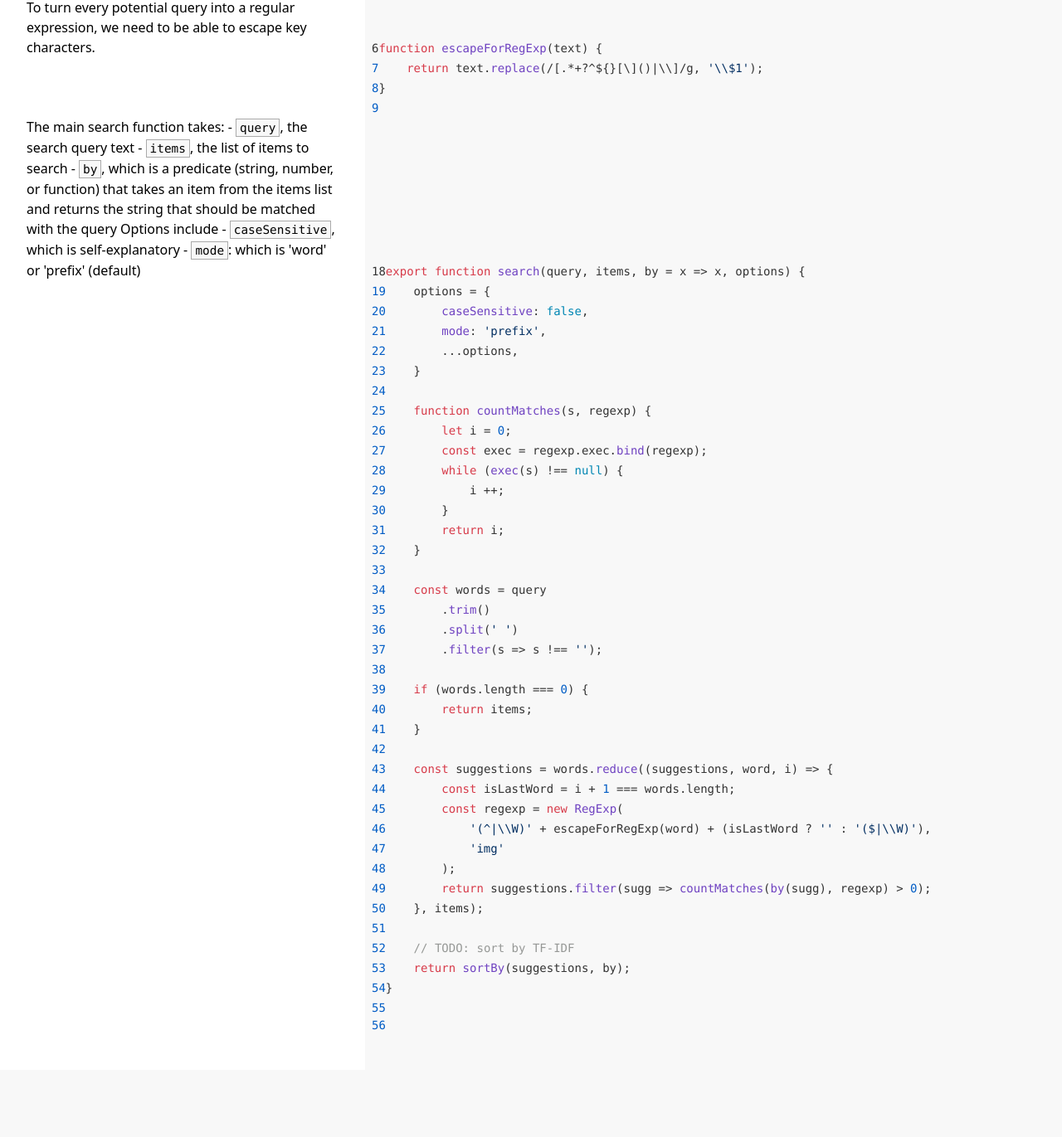
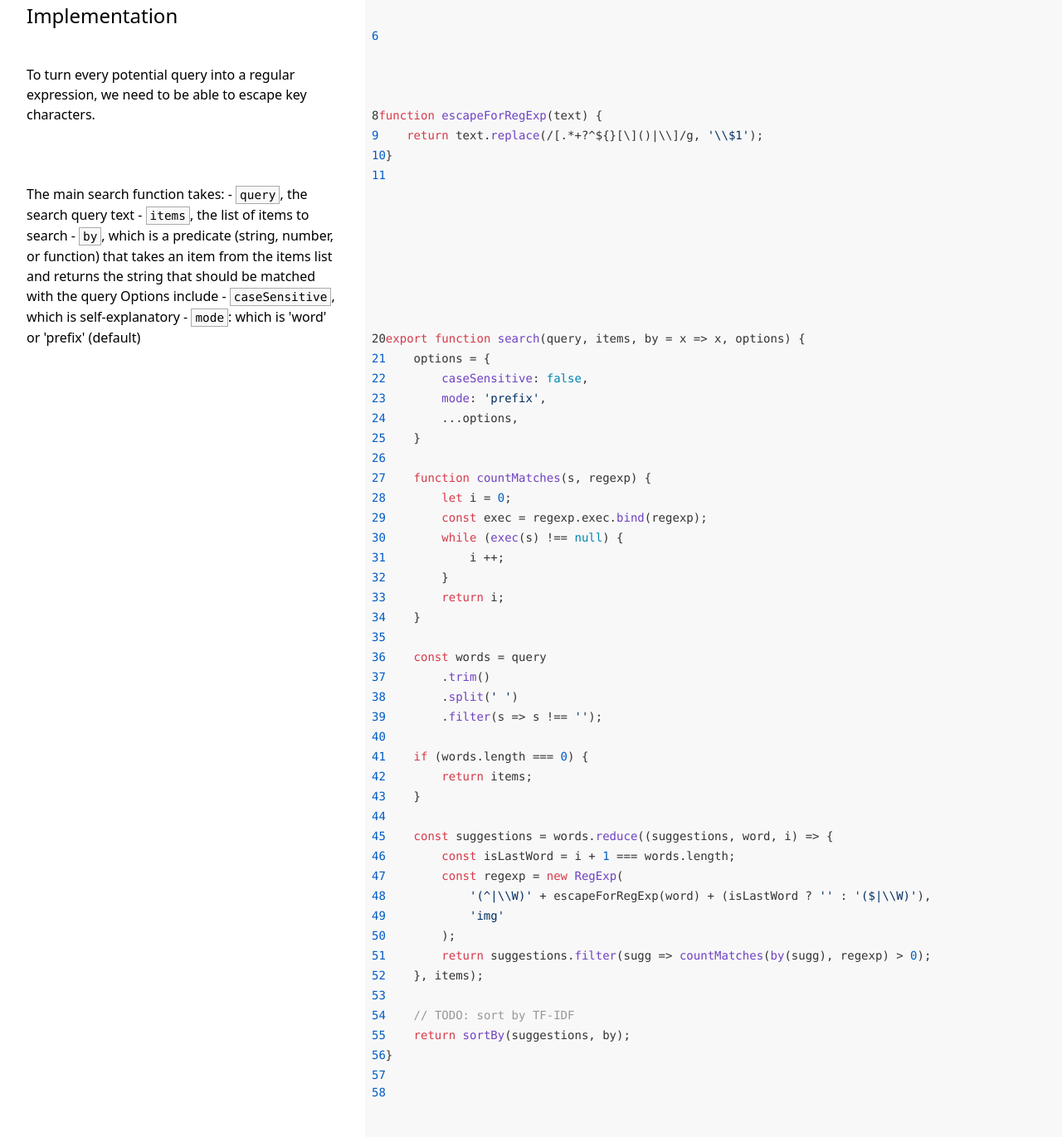
Before and after one commit to thesephist/libsearch, a website: page docs/lib/search.js.html in a window 1280 px wide. Shown: the part 392-1763 px from the top of the page at 83% size. Before the commit the page ends 1682 px from the top, so only its background shows below. Drawn offline with nearby package versions, Linux system fonts and the light colour scheme.

Commit message:
docs: Regenerate docs

```diff
--- a/docs/lib/search.js.html
+++ b/docs/lib/search.js.html
@@ -5,7 +5,7 @@
     <meta charset="UTF-8">
     <meta http-equiv="X-UA-Compatible" content="ie=edge">
     <title>./lib/search.js annotated source</title>
-    <link rel="stylesheet" href="/main.css">
+    <link rel="stylesheet" href="/libsearch/main.css">
 </head>
 
 <body>
@@ -13,61 +13,64 @@
         <div class="line">
             <div class="doc">
                 <h1>./lib/search.js <span class="fade">annotated source</span></h1>
-                <em><a class="back" href="/">Back to index</a></em>
+                <em><a class="back" href="/libsearch/">Back to index</a></em>
             </div>
             <pre></pre>
         </div>
-        <div class="line"><div class="doc"><h1 id="basic-principles">Basic principles</h1>
+        <div class="line"><div class="doc"><h2 id="basic-principles">Basic principles</h2>
 </div><pre class="source javascript"><strong class="lineNumber">2</strong></pre></div>
 <div class="line"><div class="doc"></div><pre class="source javascript"><strong class="lineNumber"></strong></pre></div>
 <div class="line"><div class="doc"><p>TODO: Explain stuff...</p>
 </div><pre class="source javascript"><strong class="lineNumber">4</strong></pre></div>
 <div class="line"><div class="doc"></div><pre class="source javascript"><strong class="lineNumber"></strong></pre></div>
+<div class="line"><div class="doc"><h2 id="implementation">Implementation</h2>
+</div><pre class="source javascript"><strong class="lineNumber">6</strong></pre></div>
+<div class="line"><div class="doc"></div><pre class="source javascript"><strong class="lineNumber"></strong></pre></div>
 <div class="line"><div class="doc"><p>To turn every potential query into a regular expression, we need to be able to escape key characters.</p>
-</div><pre class="source javascript"><strong class="lineNumber">6</strong>function escapeForRegExp(text) {</pre></div>
-<div class="line"><div class="doc"></div><pre class="source javascript"><strong class="lineNumber">7</strong>    return text.replace(/[.*+?^${}[\]()|\\]/g, '\\$1');</pre></div>
-<div class="line"><div class="doc"></div><pre class="source javascript"><strong class="lineNumber">8</strong>}</pre></div>
-<div class="line"><div class="doc"></div><pre class="source javascript"><strong class="lineNumber">9</strong></pre></div>
+</div><pre class="source javascript"><strong class="lineNumber">8</strong>function escapeForRegExp(text) {</pre></div>
+<div class="line"><div class="doc"></div><pre class="source javascript"><strong class="lineNumber">9</strong>    return text.replace(/[.*+?^${}[\]()|\\]/g, '\\$1');</pre></div>
+<div class="line"><div class="doc"></div><pre class="source javascript"><strong class="lineNumber">10</strong>}</pre></div>
+<div class="line"><div class="doc"></div><pre class="source javascript"><strong class="lineNumber">11</strong></pre></div>
 <div class="line"><div class="doc"><p>The main search function takes: - <code>query</code>, the search query text - <code>items</code>, the list of items to search - <code>by</code>, which is a predicate (string, number, or function) that takes an item from the items list and returns the string that should be matched with the query  Options include - <code>caseSensitive</code>, which is self-explanatory - <code>mode</code>: which is &#39;word&#39; or &#39;prefix&#39; (default)</p>
-</div><pre class="source javascript"><strong class="lineNumber">18</strong>export function search(query, items, by = x =&#62; x, options) {</pre></div>
-<div class="line"><div class="doc"></div><pre class="source javascript"><strong class="lineNumber">19</strong>    options = {</pre></div>
-<div class="line"><div class="doc"></div><pre class="source javascript"><strong class="lineNumber">20</strong>        caseSensitive: false,</pre></div>
-<div class="line"><div class="doc"></div><pre class="source javascript"><strong class="lineNumber">21</strong>        mode: 'prefix',</pre></div>
-<div class="line"><div class="doc"></div><pre class="source javascript"><strong class="lineNumber">22</strong>        ...options,</pre></div>
-<div class="line"><div class="doc"></div><pre class="source javascript"><strong class="lineNumber">23</strong>    }</pre></div>
-<div class="line"><div class="doc"></div><pre class="source javascript"><strong class="lineNumber">24</strong></pre></div>
-<div class="line"><div class="doc"></div><pre class="source javascript"><strong class="lineNumber">25</strong>    function countMatches(s, regexp) {</pre></div>
-<div class="line"><div class="doc"></div><pre class="source javascript"><strong class="lineNumber">26</strong>        let i = 0;</pre></div>
-<div class="line"><div class="doc"></div><pre class="source javascript"><strong class="lineNumber">27</strong>        const exec = regexp.exec.bind(regexp);</pre></div>
-<div class="line"><div class="doc"></div><pre class="source javascript"><strong class="lineNumber">28</strong>        while (exec(s) !== null) {</pre></div>
-<div class="line"><div class="doc"></div><pre class="source javascript"><strong class="lineNumber">29</strong>            i ++;</pre></div>
-<div class="line"><div class="doc"></div><pre class="source javascript"><strong class="lineNumber">30</strong>        }</pre></div>
-<div class="line"><div class="doc"></div><pre class="source javascript"><strong class="lineNumber">31</strong>        return i;</pre></div>
-<div class="line"><div class="doc"></div><pre class="source javascript"><strong class="lineNumber">32</strong>    }</pre></div>
-<div class="line"><div class="doc"></div><pre class="source javascript"><strong class="lineNumber">33</strong></pre></div>
-<div class="line"><div class="doc"></div><pre class="source javascript"><strong class="lineNumber">34</strong>    const words = query</pre></div>
-<div class="line"><div class="doc"></div><pre class="source javascript"><strong class="lineNumber">35</strong>        .trim()</pre></div>
-<div class="line"><div class="doc"></div><pre class="source javascript"><strong class="lineNumber">36</strong>        .split(' ')</pre></div>
-<div class="line"><div class="doc"></div><pre class="source javascript"><strong class="lineNumber">37</strong>        .filter(s =&#62; s !== '');</pre></div>
-<div class="line"><div class="doc"></div><pre class="source javascript"><strong class="lineNumber">38</strong></pre></div>
-<div class="line"><div class="doc"></div><pre class="source javascript"><strong class="lineNumber">39</strong>    if (words.length === 0) {</pre></div>
-<div class="line"><div class="doc"></div><pre class="source javascript"><strong class="lineNumber">40</strong>        return items;</pre></div>
-<div class="line"><div class="doc"></div><pre class="source javascript"><strong class="lineNumber">41</strong>    }</pre></div>
-<div class="line"><div class="doc"></div><pre class="source javascript"><strong class="lineNumber">42</strong></pre></div>
-<div class="line"><div class="doc"></div><pre class="source javascript"><strong class="lineNumber">43</strong>    const suggestions = words.reduce((suggestions, word, i) =&#62; {</pre></div>
-<div class="line"><div class="doc"></div><pre class="source javascript"><strong class="lineNumber">44</strong>        const isLastWord = i + 1 === words.length;</pre></div>
-<div class="line"><div class="doc"></div><pre class="source javascript"><strong class="lineNumber">45</strong>        const regexp = new RegExp(</pre></div>
-<div class="line"><div class="doc"></div><pre class="source javascript"><strong class="lineNumber">46</strong>            '(^|\\W)' + escapeForRegExp(word) + (isLastWord ? '' : '($|\\W)'),</pre></div>
-<div class="line"><div class="doc"></div><pre class="source javascript"><strong class="lineNumber">47</strong>            'img'</pre></div>
-<div class="line"><div class="doc"></div><pre class="source javascript"><strong class="lineNumber">48</strong>        );</pre></div>
-<div class="line"><div class="doc"></div><pre class="source javascript"><strong class="lineNumber">49</strong>        return suggestions.filter(sugg =&#62; countMatches(by(sugg), regexp) &#62; 0);</pre></div>
-<div class="line"><div class="doc"></div><pre class="source javascript"><strong class="lineNumber">50</strong>    }, items);</pre></div>
-<div class="line"><div class="doc"></div><pre class="source javascript"><strong class="lineNumber">51</strong></pre></div>
-<div class="line"><div class="doc"></div><pre class="source javascript"><strong class="lineNumber">52</strong>    // TODO: sort by TF-IDF</pre></div>
-<div class="line"><div class="doc"></div><pre class="source javascript"><strong class="lineNumber">53</strong>    return sortBy(suggestions, by);</pre></div>
-<div class="line"><div class="doc"></div><pre class="source javascript"><strong class="lineNumber">54</strong>}</pre></div>
-<div class="line"><div class="doc"></div><pre class="source javascript"><strong class="lineNumber">55</strong></pre></div>
-<div class="line"><div class="doc"></div><pre class="source javascript"><strong class="lineNumber">56</strong></pre></div>
+</div><pre class="source javascript"><strong class="lineNumber">20</strong>export function search(query, items, by = x =&#62; x, options) {</pre></div>
+<div class="line"><div class="doc"></div><pre class="source javascript"><strong class="lineNumber">21</strong>    options = {</pre></div>
+<div class="line"><div class="doc"></div><pre class="source javascript"><strong class="lineNumber">22</strong>        caseSensitive: false,</pre></div>
+<div class="line"><div class="doc"></div><pre class="source javascript"><strong class="lineNumber">23</strong>        mode: 'prefix',</pre></div>
+<div class="line"><div class="doc"></div><pre class="source javascript"><strong class="lineNumber">24</strong>        ...options,</pre></div>
+<div class="line"><div class="doc"></div><pre class="source javascript"><strong class="lineNumber">25</strong>    }</pre></div>
+<div class="line"><div class="doc"></div><pre class="source javascript"><strong class="lineNumber">26</strong></pre></div>
+<div class="line"><div class="doc"></div><pre class="source javascript"><strong class="lineNumber">27</strong>    function countMatches(s, regexp) {</pre></div>
+<div class="line"><div class="doc"></div><pre class="source javascript"><strong class="lineNumber">28</strong>        let i = 0;</pre></div>
+<div class="line"><div class="doc"></div><pre class="source javascript"><strong class="lineNumber">29</strong>        const exec = regexp.exec.bind(regexp);</pre></div>
+<div class="line"><div class="doc"></div><pre class="source javascript"><strong class="lineNumber">30</strong>        while (exec(s) !== null) {</pre></div>
+<div class="line"><div class="doc"></div><pre class="source javascript"><strong class="lineNumber">31</strong>            i ++;</pre></div>
+<div class="line"><div class="doc"></div><pre class="source javascript"><strong class="lineNumber">32</strong>        }</pre></div>
+<div class="line"><div class="doc"></div><pre class="source javascript"><strong class="lineNumber">33</strong>        return i;</pre></div>
+<div class="line"><div class="doc"></div><pre class="source javascript"><strong class="lineNumber">34</strong>    }</pre></div>
+<div class="line"><div class="doc"></div><pre class="source javascript"><strong class="lineNumber">35</strong></pre></div>
+<div class="line"><div class="doc"></div><pre class="source javascript"><strong class="lineNumber">36</strong>    const words = query</pre></div>
+<div class="line"><div class="doc"></div><pre class="source javascript"><strong class="lineNumber">37</strong>        .trim()</pre></div>
+<div class="line"><div class="doc"></div><pre class="source javascript"><strong class="lineNumber">38</strong>        .split(' ')</pre></div>
+<div class="line"><div class="doc"></div><pre class="source javascript"><strong class="lineNumber">39</strong>        .filter(s =&#62; s !== '');</pre></div>
+<div class="line"><div class="doc"></div><pre class="source javascript"><strong class="lineNumber">40</strong></pre></div>
+<div class="line"><div class="doc"></div><pre class="source javascript"><strong class="lineNumber">41</strong>    if (words.length === 0) {</pre></div>
+<div class="line"><div class="doc"></div><pre class="source javascript"><strong class="lineNumber">42</strong>        return items;</pre></div>
+<div class="line"><div class="doc"></div><pre class="source javascript"><strong class="lineNumber">43</strong>    }</pre></div>
+<div class="line"><div class="doc"></div><pre class="source javascript"><strong class="lineNumber">44</strong></pre></div>
+<div class="line"><div class="doc"></div><pre class="source javascript"><strong class="lineNumber">45</strong>    const suggestions = words.reduce((suggestions, word, i) =&#62; {</pre></div>
+<div class="line"><div class="doc"></div><pre class="source javascript"><strong class="lineNumber">46</strong>        const isLastWord = i + 1 === words.length;</pre></div>
+<div class="line"><div class="doc"></div><pre class="source javascript"><strong class="lineNumber">47</strong>        const regexp = new RegExp(</pre></div>
+<div class="line"><div class="doc"></div><pre class="source javascript"><strong class="lineNumber">48</strong>            '(^|\\W)' + escapeForRegExp(word) + (isLastWord ? '' : '($|\\W)'),</pre></div>
+<div class="line"><div class="doc"></div><pre class="source javascript"><strong class="lineNumber">49</strong>            'img'</pre></div>
+<div class="line"><div class="doc"></div><pre class="source javascript"><strong class="lineNumber">50</strong>        );</pre></div>
+<div class="line"><div class="doc"></div><pre class="source javascript"><strong class="lineNumber">51</strong>        return suggestions.filter(sugg =&#62; countMatches(by(sugg), regexp) &#62; 0);</pre></div>
+<div class="line"><div class="doc"></div><pre class="source javascript"><strong class="lineNumber">52</strong>    }, items);</pre></div>
+<div class="line"><div class="doc"></div><pre class="source javascript"><strong class="lineNumber">53</strong></pre></div>
+<div class="line"><div class="doc"></div><pre class="source javascript"><strong class="lineNumber">54</strong>    // TODO: sort by TF-IDF</pre></div>
+<div class="line"><div class="doc"></div><pre class="source javascript"><strong class="lineNumber">55</strong>    return sortBy(suggestions, by);</pre></div>
+<div class="line"><div class="doc"></div><pre class="source javascript"><strong class="lineNumber">56</strong>}</pre></div>
+<div class="line"><div class="doc"></div><pre class="source javascript"><strong class="lineNumber">57</strong></pre></div>
+<div class="line"><div class="doc"></div><pre class="source javascript"><strong class="lineNumber">58</strong></pre></div>
     </main>
     <link rel="stylesheet" href="//cdnjs.cloudflare.com/ajax/libs/highlight.js/9.13.1/styles/github-gist.min.css">
     <script src="//cdnjs.cloudflare.com/ajax/libs/highlight.js/9.13.1/highlight.min.js"></script>
```
Also changed, not shown: docs/index.html (+2 -2 lines).
